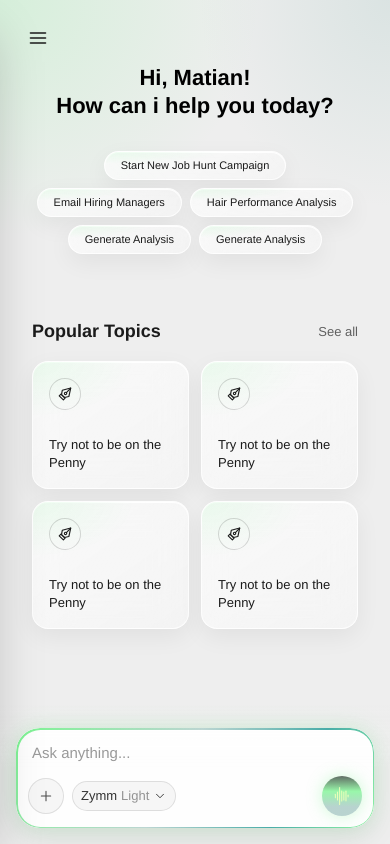
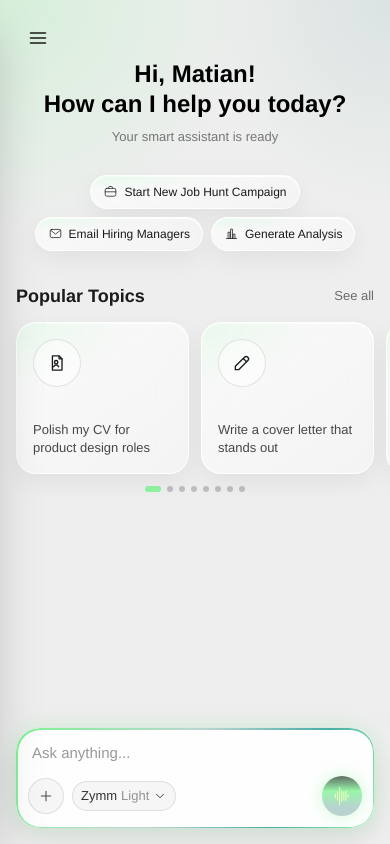
Before and after one commit to Nisha-developers/Zymm-design-, a React (Vite) app: page / in a window 390 px wide. Built offline with nearby package versions, Linux system fonts and the light colour scheme.

Commit message:
fix: design revamp

```diff
--- a/src/components/Header.jsx
+++ b/src/components/Header.jsx
@@ -1,10 +1,11 @@
 export default function Header() {
   return (
-    <div className="text-center px-6 lg:mt-8 mt-16 mb-8 md:mt-0 md:mb-10">
-      <h1 className="text-[22px] md:text-[44px] font-bold text-black dark:text-white leading-tight md:leading-[1.1] md:tracking-tight">
+    <div className="text-center px-6 lg:mt-8 mt-[min(64px,7dvh)] mb-[min(28px,4dvh)] md:mt-0 md:mb-10">
+      <h1 className="text-[24px] md:text-[44px] font-bold text-black dark:text-white leading-tight md:leading-[1.1] md:tracking-tight">
         Hi, Matian!<br />
-        How can i help you today?
+        How can I help you today?
       </h1>
+      <p className="mt-2 text-[13px] text-black/50 dark:text-white/50">Your smart assistant is ready</p>
     </div>
   );
 }
--- a/src/components/PopularTopics.jsx
+++ b/src/components/PopularTopics.jsx
@@ -1,57 +1,80 @@
-import { useState } from "react";
-import { useNavigate } from "react-router-dom";
+import { useRef, useState } from 'react';
+import { useNavigate } from 'react-router-dom';
+import { POPULAR_TOPICS } from '../data/popularTopics';
 
+// Mobile home. Collapsed: one row showing exactly 2 cards; swipe sideways for more.
+// "See all": 4 rows that swipe sideways together.
 export default function PopularTopics() {
   const navigate = useNavigate();
   const [seeAll, setSeeAll] = useState(false);
-    const [repeatIcons, setRepeatIcons] = useState([1, 2, 3, 4]);
+  const [page, setPage] = useState(0);
+  const scrollerRef = useRef(null);
 
+  const pages = Math.ceil(POPULAR_TOPICS.length / 2);
 
-    const viewAll = () =>{
-setSeeAll(true);
-setRepeatIcons((prev)=>[...prev, 5, 6, 7])
-    }
+  const toggle = () => {
+    setSeeAll((v) => !v);
+    setPage(0);
+    scrollerRef.current?.scrollTo({ left: 0 });
+  };
+
+  // Which pair of cards is in view (for the dots under the collapsed row)
+  const onScroll = (e) => {
+    const el = e.currentTarget;
+    const step = el.clientWidth - 32 + 12; // two cards + the gap after them
+    setPage(Math.round(el.scrollLeft / step));
+  };
+
+  const open = (topic) =>
+    navigate(`/topics/${topic.id}`, { state: { initialMessage: topic.text } });
 
   return (
-    <div className="mt-8 px-4 md:mx-auto md:w-full md:max-w-[960px] md:hidden">
-      <div className="flex justify-between items-center mb-4">
-      <h2 className="text-[#1B1B1B] text-[18px] md:mt-8 font-semibold dark:text-white dark:[text-shadow:1px_2px_4px_rgba(0,0,0,1)]">
-  Popular Topics
-</h2>
-        <button className={`text-black/60 dark:text-white text-[13px] cursor-pointer ${seeAll ? 'hidden' : ''} `} onClick={viewAll}>See all</button>
+    <div className="-mx-4 mt-6 md:hidden">
+      <div className="mb-2 flex items-center justify-between px-4">
+        <h2 className="text-[18px] font-semibold text-[#1B1B1B] dark:text-white">Popular Topics</h2>
+        <button type="button" onClick={toggle} className="cursor-pointer text-[13px] text-black/55 dark:text-white/55">
+          {seeAll ? 'Show less' : 'See all'}
+        </button>
       </div>
 
-      <div className="grid grid-cols-2 gap-3 md:grid-cols-4 md:gap-3">
-        {repeatIcons.map((item) => (
+      {/* Edge-to-edge scroller; scroll-padding keeps snapped cards aligned with the page margin */}
+      <div
+        ref={scrollerRef}
+        onScroll={seeAll ? undefined : onScroll}
+        className={`hide-scrollbar grid snap-x snap-mandatory scroll-px-4 auto-cols-[calc((100%-12px)/2)] grid-flow-col gap-3 overflow-x-auto overscroll-x-contain px-4 pt-1 pb-6 ${
+          seeAll ? 'grid-rows-4' : 'grid-rows-1'
+        }`}
+      >
+        {POPULAR_TOPICS.map((topic) => {
+          const Icon = topic.icon;
+          return (
             <button
               type="button"
-            key={item}
-            onClick={() =>
-              navigate(`/topics/${item}`, {
-                state: { initialMessage: 'Try not to be on the Penny' },
-              })
-            }
-            className="glass-card rounded-2xl p-4 flex flex-col justify-between text-left"
-            style={{height: '128px' }}
+              key={topic.id}
+              onClick={() => open(topic)}
+              className="glass-card flex h-[152px] snap-start flex-col justify-between rounded-[20px] p-4 text-left transition-transform active:scale-[0.98]"
             >
-            {/* Icon container with exact angle */}
-            <div
-              className="w-8 h-8 rounded-full border border-black/15 dark:border-white/20 flex items-center justify-center text-[#1B1B1B] dark:text-white"
-              style={{ transform: 'rotate(88.85deg)' }}
-            >
-              <svg width="14" height="14" viewBox="0 0 24 24" fill="none" stroke="currentColor" strokeWidth="2" strokeLinecap="round" strokeLinejoin="round">
-                <path d="M12 19l7-7 3 3-7 7-3-3z"></path>
-                <path d="M18 13l-1.5-7.5L2 2l3.5 14.5L13 18l5-5z"></path>
-                <path d="M2 2l7.586 7.586"></path>
-                <circle cx="11" cy="11" r="2"></circle>
-              </svg>
+              <span className="flex h-12 w-12 items-center justify-center rounded-full border border-black/10 bg-white/50 text-[#1B1B1B] dark:border-white/10 dark:bg-white/[0.08] dark:text-white/85">
+                <Icon width={20} height={20} />
+              </span>
+              <p className="line-clamp-2 text-[13px] leading-snug text-[#1B1B1B]/80 dark:text-white/80">{topic.text}</p>
+            </button>
+          );
+        })}
       </div>
-            <p className="text-[#1B1B1B] dark:text-white self-start text-[13px] leading-snug">
-              Try not to be on the Penny
-            </p>
-          </button>
+
+      {!seeAll && (
+        <div className="-mt-3 flex justify-center gap-1.5" aria-hidden="true">
+          {Array.from({ length: pages }, (_, i) => (
+            <span
+              key={i}
+              className={`h-1.5 rounded-full transition-all ${
+                i === page ? 'w-4 bg-[#75F48C]/80' : 'w-1.5 bg-black/20 dark:bg-white/25'
+              }`}
+            />
           ))}
         </div>
+      )}
     </div>
   );
 }
--- a/src/components/PromptPills.jsx
+++ b/src/components/PromptPills.jsx
@@ -1,18 +1,18 @@
 import { useNavigate } from 'react-router-dom';
+import { BriefcaseIcon, ChartIcon, MailIcon } from './desktop/icons';
+
+const PILLS = [
+  { icon: BriefcaseIcon, text: 'Start New Job Hunt Campaign' },
+  { icon: MailIcon, text: 'Email Hiring Managers' },
+  { icon: ChartIcon, text: 'Generate Analysis' },
+];
 
 export default function PromptPills() {
   const navigate = useNavigate();
-  const pills = [
-    "Start New Job Hunt Campaign",
-    "Email Hiring Managers",
-    "Hair Performance Analysis",
-    "Generate Analysis",
-    "Generate Analysis"
-  ];
 
   return (
-    <div className="flex flex-wrap justify-center gap-2 px-4 mb-8 md:mt-6 md:max-w-[760px] md:gap-3 md:mb-0">
-      {pills.map((text, idx) => (
+    <div className="mb-2 flex flex-wrap justify-center gap-2 px-0 md:mt-6 md:mb-0 md:max-w-[760px] md:gap-3">
+      {PILLS.map(({ icon: Icon, text }, idx) => (
         <button
           type="button"
           key={idx}
@@ -21,11 +21,10 @@ export default function PromptPills() {
               state: { initialMessage: text },
             })
           }
-          className="glass-card rounded-full px-4 py-2 md:px-5 md:py-2.5 flex items-center justify-center cursor-pointer transition-transform active:scale-95"
+          className="glass-card flex h-[34px] cursor-pointer items-center gap-1.5 rounded-full px-3 transition-transform active:scale-95 md:h-11 md:px-5"
         >
-          <span className="text-[#1B1B1B] dark:text-white/90 text-[11px] md:text-[14px] font-medium leading-none">
-            {text}
-          </span>
+          <Icon width={15} height={15} className="shrink-0 text-[#1B1B1B]/75 dark:text-white/80" />
+          <span className="text-[12px] font-medium leading-none text-[#1B1B1B] dark:text-white/90 md:text-[14px]">{text}</span>
         </button>
       ))}
     </div>
--- a/src/components/UserBubble.jsx
+++ b/src/components/UserBubble.jsx
@@ -4,9 +4,9 @@ import { useAutoGrow } from '../lib/use-auto-grow';
 
 const BUBBLE = {
   // Chat pages (mobile + desktop): neutral pill that fits its text, like ChatGPT/Claude.
-  chat: 'rounded-[20px] bg-black/[0.07] px-4 py-2.5 text-[15px] leading-relaxed text-[#1B1B1B] dark:bg-white/[0.09] dark:text-white md:text-[14px]',
+  chat: 'rounded-xl bg-black/[0.07] px-4 py-2.5 text-[15px] leading-relaxed text-[#1B1B1B] dark:bg-white/[0.09] dark:text-white md:text-[14px]',
   // Orb page: sits on the dark gradient.
-  orb: 'rounded-[20px] bg-white/[0.08] px-4 py-2.5 text-[15px] leading-snug text-white backdrop-blur-sm',
+  orb: 'rounded-xl bg-white/[0.08] px-4 py-2.5 text-[15px] leading-snug text-white backdrop-blur-sm',
 };
 
 const ACTION =
--- a/src/components/desktop/icons.jsx
+++ b/src/components/desktop/icons.jsx
@@ -92,3 +92,39 @@ export const PencilIcon = (p) => (
 export const CheckIcon = (p) => (
   <svg {...base} {...p}><path d="m5 12.5 4.5 4.5L19 7.5" /></svg>
 );
+export const BriefcaseIcon = (p) => (
+  <svg {...base} {...p}><rect x="3.5" y="7" width="17" height="12.5" rx="2.5" /><path d="M9 7V5.5A1.5 1.5 0 0 1 10.5 4h3A1.5 1.5 0 0 1 15 5.5V7M3.5 12.5h17" /></svg>
+);
+export const MailIcon = (p) => (
+  <svg {...base} {...p}><rect x="3.5" y="5.5" width="17" height="13" rx="2.5" /><path d="m4.5 7 7.5 6 7.5-6" /></svg>
+);
+export const PieIcon = (p) => (
+  <svg {...base} {...p}><path d="M12 3.5v8.5h8.5A8.5 8.5 0 1 1 12 3.5z" /><path d="M15 3.8A8.5 8.5 0 0 1 20.2 9H15z" /></svg>
+);
+export const TrendIcon = (p) => (
+  <svg {...base} {...p}><path d="M4 17l5.5-5.5 4 4L20 9" /><path d="M15 9h5v5" /></svg>
+);
+export const ResumeIcon = (p) => (
+  <svg {...base} {...p}><path d="M6.5 3.5h8l3.5 3.5v13.5h-11.5z" /><path d="M14.5 3.5V7H18" /><circle cx="11" cy="11" r="2" /><path d="M8 16.5a3.2 3.2 0 0 1 6 0" /></svg>
+);
+export const MicIcon = (p) => (
+  <svg {...base} {...p}><rect x="9" y="3.5" width="6" height="11" rx="3" /><path d="M5.5 11.5a6.5 6.5 0 0 0 13 0M12 18v2.5" /></svg>
+);
+export const CoinsIcon = (p) => (
+  <svg {...base} {...p}><ellipse cx="9" cy="7" rx="5.5" ry="2.5" /><path d="M3.5 7v4c0 1.4 2.5 2.5 5.5 2.5s5.5-1.1 5.5-2.5V7" /><path d="M9.5 15.4c.7 1.2 2.9 2.1 5.5 2.1 3 0 5.5-1.1 5.5-2.5v-4c0-1.2-1.8-2.2-4.3-2.4" /></svg>
+);
+export const GlobeIcon = (p) => (
+  <svg {...base} {...p}><circle cx="12" cy="12" r="8.5" /><path d="M3.5 12h17M12 3.5c2.5 2.6 3.5 5.4 3.5 8.5s-1 5.9-3.5 8.5c-2.5-2.6-3.5-5.4-3.5-8.5s1-5.9 3.5-8.5z" /></svg>
+);
+export const ChatBubbleIcon = (p) => (
+  <svg {...base} {...p}><path d="M4 5.5h16v10.5H9l-5 4z" /><path d="M8 9.5h8M8 12.5h5" /></svg>
+);
+export const TargetIcon = (p) => (
+  <svg {...base} {...p}><circle cx="12" cy="12" r="8.5" /><circle cx="12" cy="12" r="4.5" /><circle cx="12" cy="12" r="1" fill="currentColor" /></svg>
+);
+export const LinkedInIcon = (p) => (
+  <svg {...base} {...p}><rect x="3.5" y="3.5" width="17" height="17" rx="3" /><path d="M8 10.5v6M8 7.5v.01M11.5 16.5v-6M11.5 13c0-1.5 1-2.5 2.5-2.5s2.5 1 2.5 2.5v3.5" /></svg>
+);
+export const GraduationIcon = (p) => (
+  <svg {...base} {...p}><path d="M2.5 9.5 12 5l9.5 4.5L12 14z" /><path d="M6.5 11.5v4c1.5 1.5 3.5 2.2 5.5 2.2s4-.7 5.5-2.2v-4M21.5 9.5v5" /></svg>
+);
--- /dev/null
+++ b/src/data/popularTopics.js
@@ -0,0 +1,24 @@
+import {
+  BriefcaseIcon, ChatBubbleIcon, CoinsIcon, GlobeIcon, GraduationIcon, LinkedInIcon,
+  MailIcon, MicIcon, NoteIcon, PencilIcon, PieIcon, ResumeIcon, SparkleIcon, TargetIcon, TrendIcon, PersonIcon,
+} from '../components/desktop/icons';
+
+// Popular Topics on the mobile home. Tapping one starts a chat with its text.
+export const POPULAR_TOPICS = [
+  { id: 'cv-polish', icon: ResumeIcon, text: 'Polish my CV for product design roles' },
+  { id: 'cover-letter', icon: PencilIcon, text: 'Write a cover letter that stands out' },
+  { id: 'interview-prep', icon: MicIcon, text: 'Practice a mock interview with me' },
+  { id: 'salary', icon: CoinsIcon, text: 'How much should I ask for in salary?' },
+  { id: 'remote-jobs', icon: GlobeIcon, text: 'Find remote jobs that hire in Nigeria' },
+  { id: 'follow-up', icon: MailIcon, text: 'Follow up after an interview' },
+  { id: 'linkedin', icon: LinkedInIcon, text: 'Improve my LinkedIn headline' },
+  { id: 'career-switch', icon: TrendIcon, text: 'Plan a switch into tech' },
+  { id: 'portfolio', icon: NoteIcon, text: 'What should my portfolio include?' },
+  { id: 'skills-gap', icon: TargetIcon, text: 'Which skills am I missing?' },
+  { id: 'courses', icon: GraduationIcon, text: 'Short courses that boost my CV' },
+  { id: 'networking', icon: ChatBubbleIcon, text: 'Message a recruiter on LinkedIn' },
+  { id: 'job-match', icon: BriefcaseIcon, text: 'Jobs that match my experience' },
+  { id: 'market', icon: PieIcon, text: 'Which roles are hiring the most?' },
+  { id: 'intro', icon: PersonIcon, text: 'Answer “Tell me about yourself”' },
+  { id: 'negotiate', icon: SparkleIcon, text: 'Negotiate a job offer politely' },
+];
```
Also changed, not shown: src/components/ChatHistoryOverlay.jsx (+9 -6 lines), src/components/ChatMessage.jsx (+2 -19 lines), src/components/orb.jsx (+16 -4 lines), src/pages/JobCardsPage.jsx (line endings or trailing spaces). Lines whose indentation alone changed are shown as unchanged.
